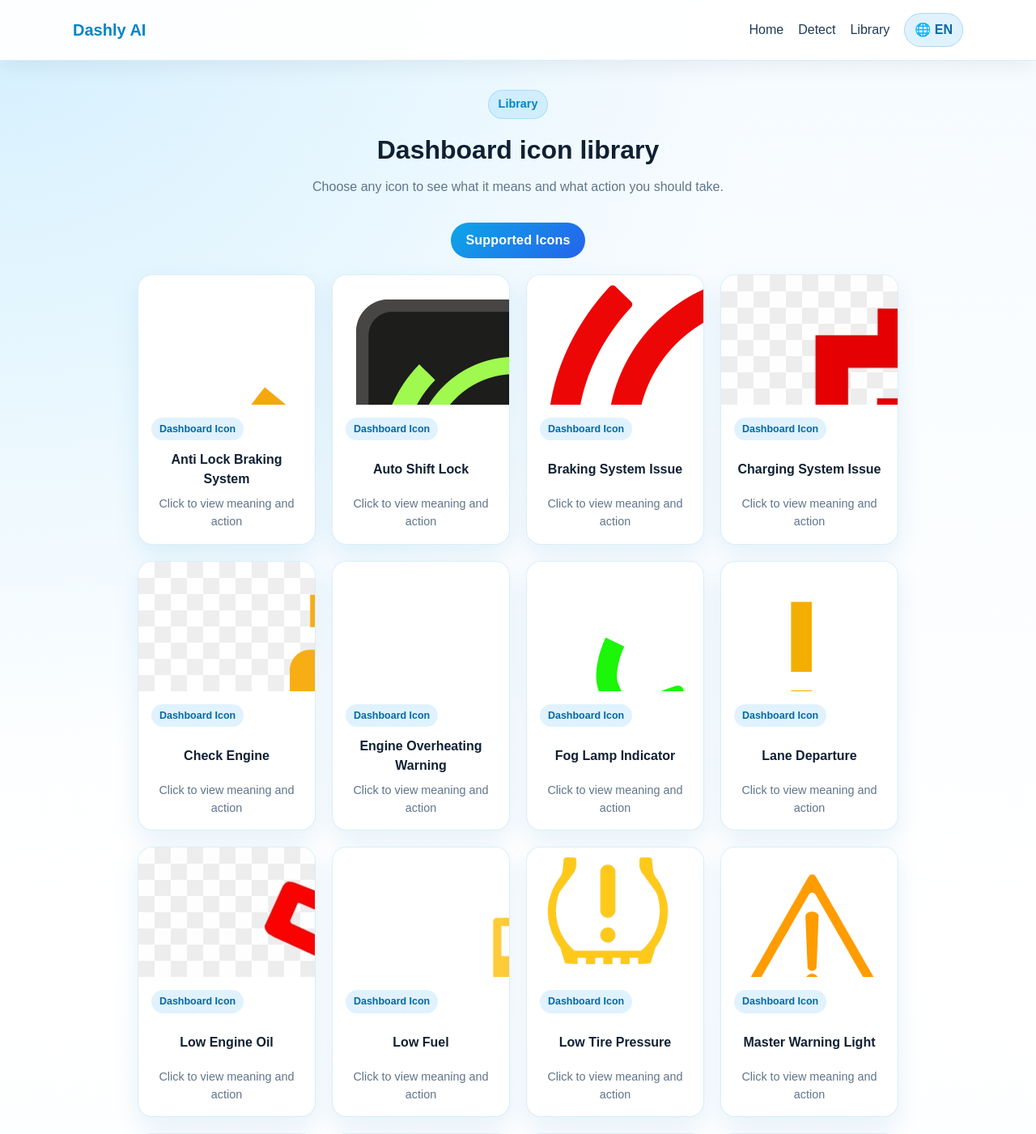
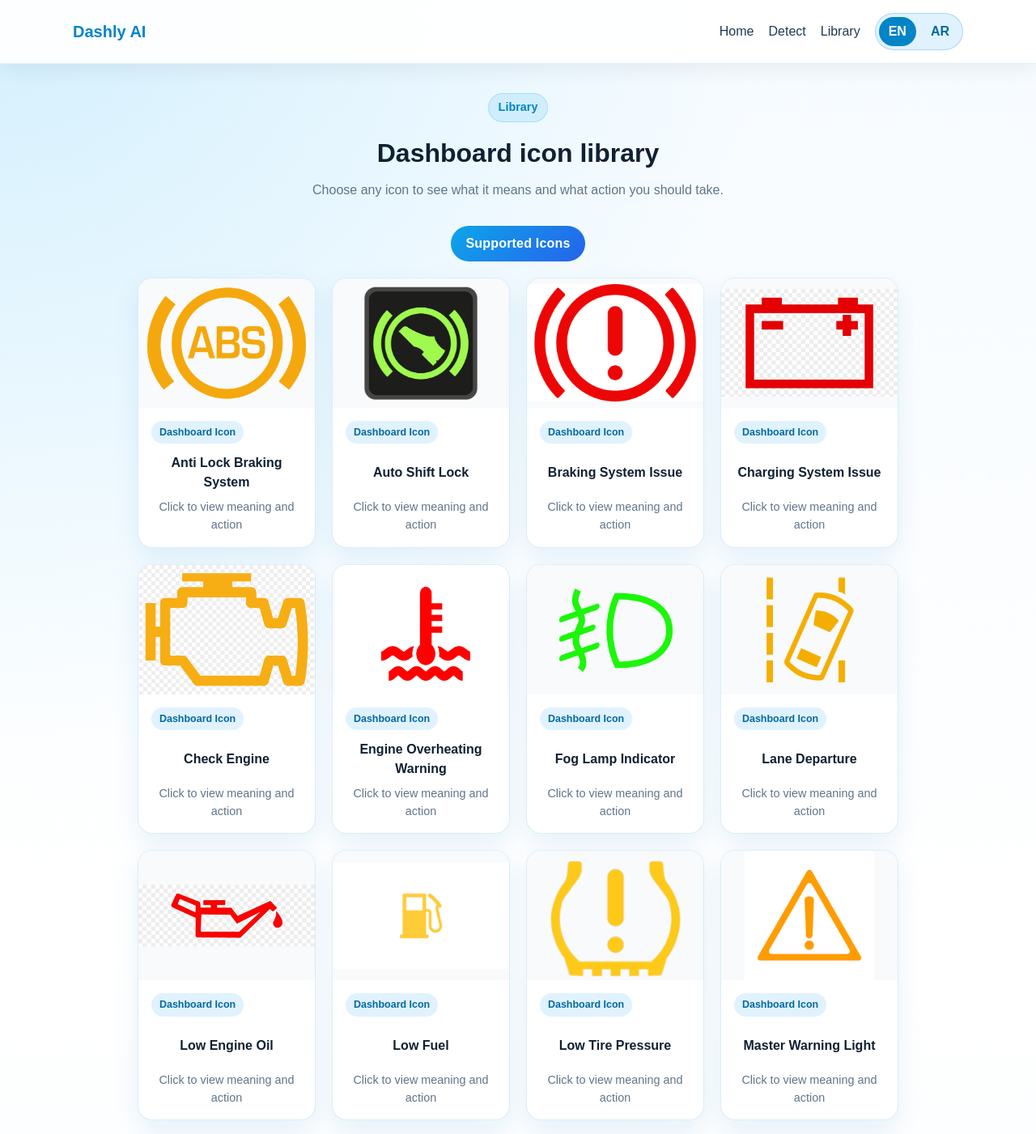
Before and after one commit to mohamedhussein03/Car-Dashboard-WebApp, a Flask app: page /library in a window 1280 px wide. Shown: the top 1401 px of the page at 81% size. Run offline with Flask 3, Linux system fonts and the light colour scheme.

Commit message:
fixed UI display on mobile and Language mode

```diff
--- a/data/icon_library.csv
+++ b/data/icon_library.csv
@@ -12,7 +12,7 @@ Low_Fuel,Low Fuel,انخفاض الوقود,Low_Fuel.png,supported
 Low_Tire_Pressure,Low Tire Pressure,انخفاض ضغط الإطارات,Low_Tire_Pressure.png,supported
 Master_warning_light,Master Warning Light,ضوء التحذير الرئيسي,Master_warning_light.png,supported
 Seat_Belt,Seat Belt,حزام الأمان,Seat_Belt.png,supported
-SRS_Airbag,SRS Airbag,الوسادة الهوائية,ِSRS_Airbag.png,supported
+SRS_Airbag,SRS Airbag,الوسادة الهوائية,SRS_Airbag.png,supported
 Traction_Control,Traction Control,نظام التحكم في الجر,Traction_Control.png,supported
 
 Washer_Fluid,Washer Fluid,سائل المساحات,Washer_Fluid.png,supported
--- a/static/css/style.css
+++ b/static/css/style.css
@@ -322,11 +322,11 @@ button:disabled {
 }
 
 .icon-image {
+    width: 100%;
     height: 160px;
-    background-size: contain;
-    background-repeat: no-repeat;
-    background-position: center;
-    background-color: rgba(32, 81, 93, 0.08);
+    object-fit: contain;
+    background: #f8fafc;
+    padding: 10px;
 }
 
 .icon-card-body {
@@ -810,10 +810,7 @@ button:disabled {
     background: rgba(255, 255, 255, 0.15);
     color: #ffffff;
 }
-.language-menu {
-    position: relative;
-    display: inline-block;
-}
+
 
 .language-button {
     border: none;
@@ -1185,3 +1152,137 @@ nav a:hover {
         padding: 22px;
     }
 }
+
+/* FIX library icon background images */
+.icon-card {
+    overflow: hidden !important;
+}
+
+.icon-image {
+    width: 100% !important;
+    height: 160px !important;
+    background-size: contain !important;
+    background-repeat: no-repeat !important;
+    background-position: center !important;
+    background-color: #f8fafc !important;
+    padding: 0 !important;
+    display: block !important;
+}
+
+
+.language-button {
+    display: inline-flex !important;
+    align-items: center !important;
+    gap: 6px !important;
+    padding: 9px 14px !important;
+    border-radius: 999px !important;
+    background: #e0f2fe !important;
+    color: #0369a1 !important;
+    border: 1px solid rgba(2, 132, 199, 0.22) !important;
+    font-weight: 800 !important;
+    text-decoration: none !important;
+    white-space: nowrap !important;
+}
+
+.language-button:hover {
+    background: #bae6fd !important;
+}
+
+
+/* FINAL language toggle */
+nav .language-button {
+    display: inline-flex !important;
+    align-items: center !important;
+    justify-content: center !important;
+    gap: 6px !important;
+    padding: 9px 14px !important;
+    border-radius: 999px !important;
+    background: #e0f2fe !important;
+    color: #0369a1 !important;
+    border: 1px solid rgba(2, 132, 199, 0.22) !important;
+    font-weight: 800 !important;
+    text-decoration: none !important;
+    white-space: nowrap !important;
+    pointer-events: auto !important;
+    cursor: pointer !important;
+    position: relative !important;
+    z-index: 99999 !important;
+}
+
+nav .language-button:hover {
+    background: #bae6fd !important;
+    color: #0369a1 !important;
+}
+
+.language-form {
+    display: inline-flex !important;
+    margin: 0 !important;
+    padding: 0 !important;
+}
+
+nav .language-button {
+    display: inline-flex !important;
+    align-items: center !important;
+    justify-content: center !important;
+    gap: 6px !important;
+    padding: 9px 14px !important;
+    border-radius: 999px !important;
+    background: #e0f2fe !important;
+    color: #0369a1 !important;
+    border: 1px solid rgba(2, 132, 199, 0.22) !important;
+    font-weight: 800 !important;
+    text-decoration: none !important;
+    white-space: nowrap !important;
+    pointer-events: auto !important;
+    cursor: pointer !important;
+    position: relative !important;
+    z-index: 99999 !important;
+    font: inherit !important;
+}
+
+nav .language-button:hover {
+    background: #bae6fd !important;
+}
+
+/* Language switch pills */
+.language-switch {
+    display: inline-flex;
+    align-items: center;
+    gap: 6px;
+    background: #e0f2fe;
+    padding: 4px;
+    border-radius: 999px;
+    border: 1px solid rgba(2, 132, 199, 0.25);
+}
+
+.language-pill {
+    padding: 6px 12px;
+    border-radius: 999px;
+    text-decoration: none;
+    font-weight: 700;
+    color: #0369a1;
+    transition: background 0.2s ease;
+}
+
+.language-pill:hover {
+    background: #bae6fd;
+}
+
+.language-pill.active {
+    background: #0284c7;
+    color: #ffffff;
+}
+
+/* FIX mobile library spacing */
+@media (max-width: 768px) {
+    .icon-grid {
+        display: grid !important;
+        grid-template-columns: repeat(2, 1fr) !important;
+        gap: 8px !important;   /* <-- spacing between cards */
+        padding: 0 12px !important;
+    }
+
+    .icon-card {
+        margin: 0 !important;
+    }
+}
--- a/templates/base.html
+++ b/templates/base.html
@@ -19,14 +19,11 @@
             <a href="{{ url_for('main.detect_page') }}">{{ _("Detect") }}</a>
             <a href="{{ url_for('main.library_page') }}">{{ _("Library") }}</a>
 
-            <div class="language-menu">
-                <button type="button" class="language-button">🌐 {{ session.get('language', 'en').upper() }}</button>
+            <div class="language-switch">
+                <a href="{{ url_for('main.set_language', language='en') }}" class="language-pill {% if session.get('language','en') == 'en' %}active{% endif %}">EN</a>
+                <a href="{{ url_for('main.set_language', language='ar') }}" class="language-pill {% if session.get('language','en') == 'ar' %}active{% endif %}">AR</a>
+            </div>
 
-                <div class="language-dropdown">
-                    <a href="{{ url_for('main.set_language', language='en') }}">EN</a>
-                    <a href="{{ url_for('main.set_language', language='ar') }}">AR</a>
-                </div>
-            </div>
         </nav>
     </div>
 </header>
--- a/templates/results.html
+++ b/templates/results.html
@@ -1,3 +1,4 @@
+here is the code modigy it
 {% extends "base.html" %}
 
 {% block title %}{{ _("Results") }}{% endblock %}
```
Also changed, not shown: other parts of static/css/style.css (+2 -32 lines).
